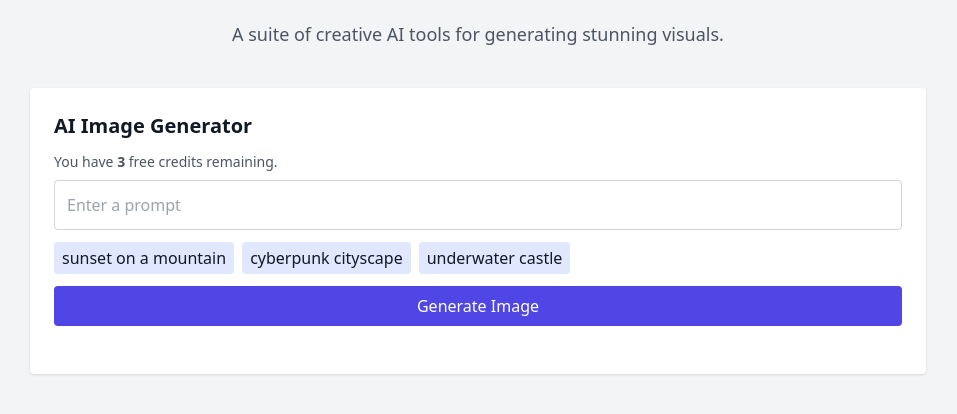
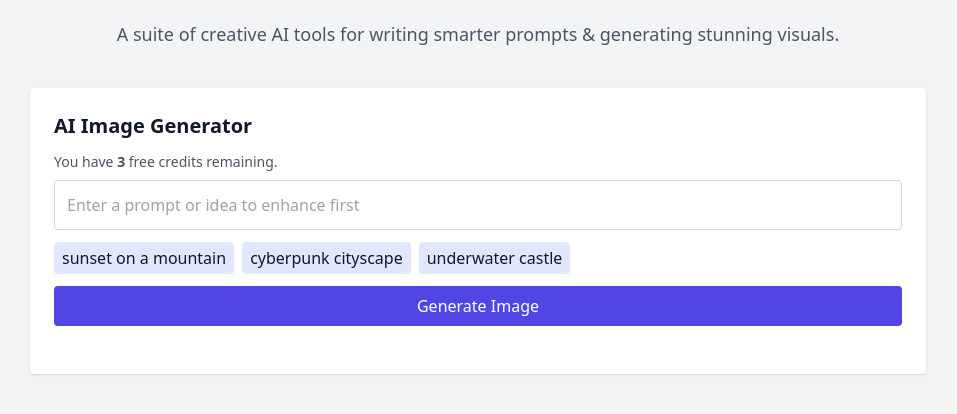
Before and after one commit to xxZavixx/pixelperfect-ai, a plain HTML site: page index.html in a window 1280 px wide. Shown: the part 64-478 px from the top of the page, without its empty margins (162-1119 px from the left). Drawn offline with nearby package versions, Linux system fonts and the light colour scheme.

Commit message:
Update index.html

```diff
--- a/index.html
+++ b/index.html
@@ -19,7 +19,7 @@
   <!-- Hero -->
   <div class="w-full max-w-4xl text-center mb-10">
     <p class="text-lg text-gray-600 dark:text-gray-300">
-      A suite of creative AI tools for generating stunning visuals.
+      A suite of creative AI tools for writing smarter prompts & generating stunning visuals.
     </p>
   </div>
 
@@ -30,7 +30,7 @@
       You have <span id="creditCount" class="font-semibold">3</span> free credits remaining.
     </p>
     <form id="form">
-      <input type="text" id="prompt" class="w-full p-3 mb-3 rounded border border-gray-300 dark:border-gray-600 bg-white dark:bg-gray-800 text-gray-900 dark:text-white" placeholder="Enter a prompt" required />
+      <input type="text" id="prompt" class="w-full p-3 mb-3 rounded border border-gray-300 dark:border-gray-600 bg-white dark:bg-gray-800 text-gray-900 dark:text-white" placeholder="Enter a prompt or idea to enhance first" required />
       <div class="flex gap-2 mb-3">
         <button type="button" class="sample-btn px-2 py-1 bg-indigo-100 dark:bg-indigo-700 rounded">sunset on a mountain</button>
         <button type="button" class="sample-btn px-2 py-1 bg-indigo-100 dark:bg-indigo-700 rounded">cyberpunk cityscape</button>
```
